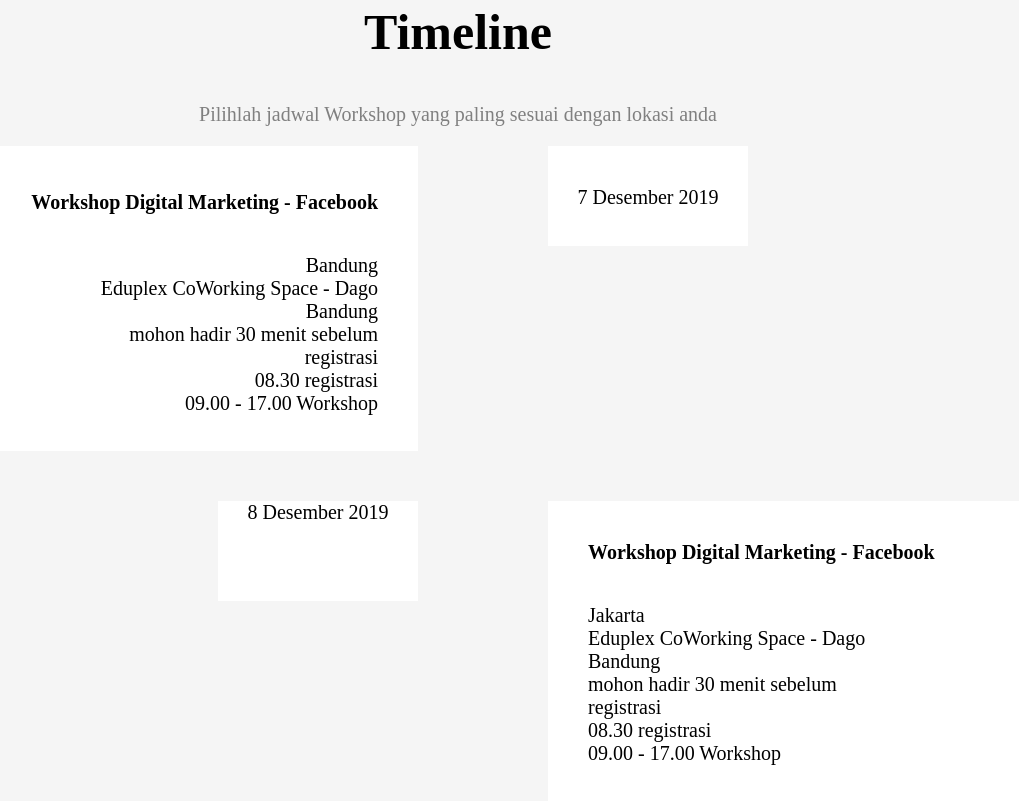
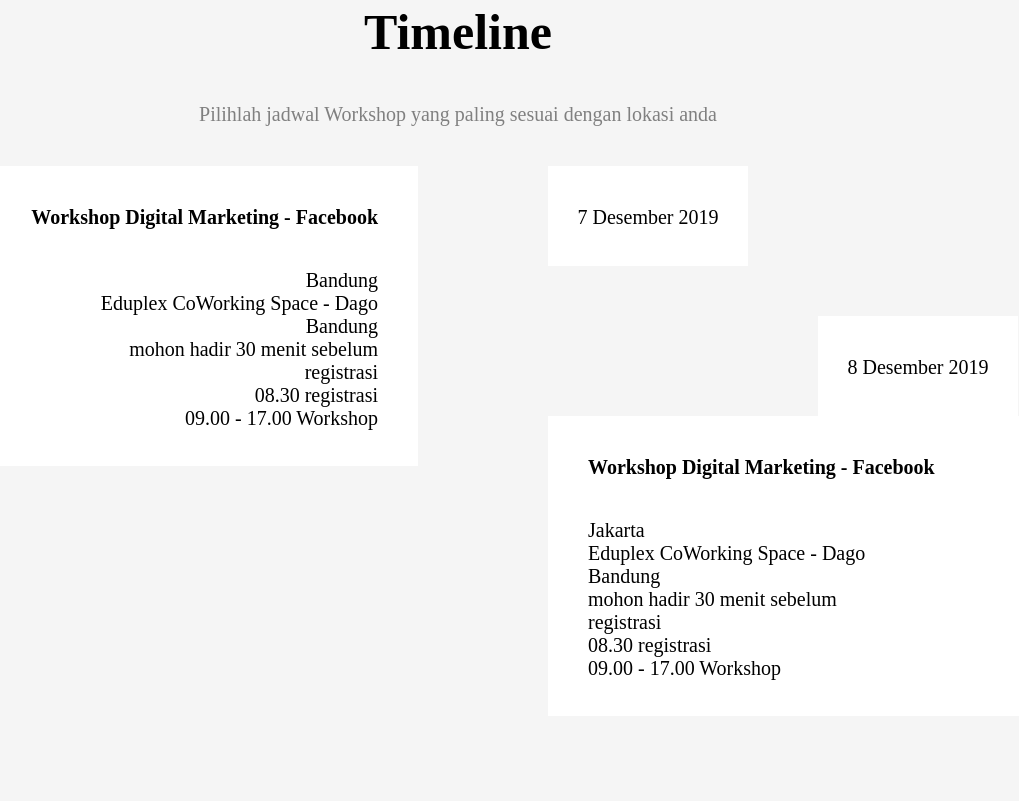
Before and after one commit to cimiko/projectlatihan, a plain HTML site: page TugasMandiri/WSweb.html in a window 1280 px wide. Shown: the part 1948-2749 px from the top of the page, without its empty margins (182-1201 px from the left). After the commit the page ends 2664 px from the top, so only its background shows below. Drawn offline with Linux system fonts and the light colour scheme.

Commit message:
mengedit css

```diff
--- a/TugasMandiri/style.css
+++ b/TugasMandiri/style.css
@@ -150,7 +150,7 @@
   margin-top: 50px;
   height: 300px;
   width: 500px;
-  padding-top: 5px;
+  float: left;
 }
 
 .content43 .content-isi1 p{
@@ -166,6 +166,7 @@
   float: right;
   text-align: center;
   margin-right: 350px;
+  margin-top: 50px;
 }
 
 .content43 .content-isi2 p{
@@ -183,6 +184,7 @@
   margin-left: 400px;
   text-align: center;
   margin-top: 50px;
+  float: left;
 }
 
 .content44 .content-isi3 p{
@@ -196,7 +198,7 @@
   height: 300px;
   width: 500px;
   margin-right: 50px;
-  margin-top: -100px;
+  margin-top: px;
 }
 
 .content44 .content-isi4 p{
```
